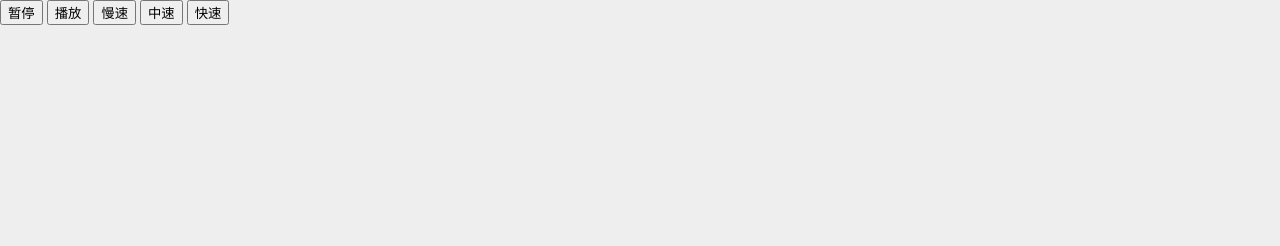
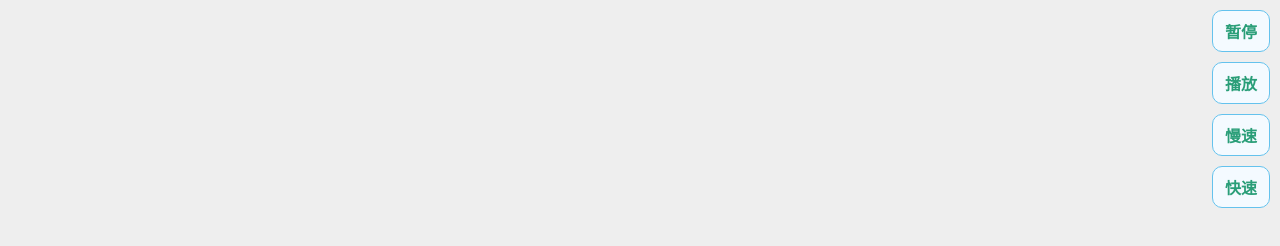
Before and after one commit to yichang8421/AngryBird, a website with bundled scripts: page src/index.html in a window 1280 px wide. Built offline with nearby package versions, Linux system fonts and the light colour scheme.

Commit message:
添加四个按钮样式

```diff
--- a/src/index.html
+++ b/src/index.html
@@ -15,7 +15,6 @@
     <button id="btnPause">暂停</button>
     <button id="btnPlay">播放</button>
     <button id="btnSlow">慢速</button>
-    <button id="btnNormal">中速</button>
     <button id="btnFast">快速</button>
 </div>
 <div id="bird">
--- a/src/layout.css
+++ b/src/layout.css
@@ -5,6 +5,36 @@ body {
     box-sizing: border-box;
     height: 100vh;
     background: #eee;
+}
+
+#buttons {
+    top: 0;
+    right: 0;
+    position: fixed;
+    z-index: 10;
+    display: flex;
+    flex-direction: column;
+    margin-top: 10px;
+    margin-right: 10px;
+}
+
+#buttons > button {
+    margin-bottom: 10px;
+    padding: 4px 8px;
+
+    color: #2a9e78;
+    font-size: 16px;
+    font-weight: bolder;
+    border: 1px solid #64c2ed;
+    padding: 8px 12px;
+    background: #f4faff;
+    border-radius: 10px;
+}
+
+#buttons > button:active {
+    box-shadow: inset 0 0 5px rgba(0, 0, 0, 0.1);
+    color: #00aeff;
+    background: #d9efff;
 }
 
 #text {
```
Also changed, not shown: src/css.js (+5 -5 lines).
